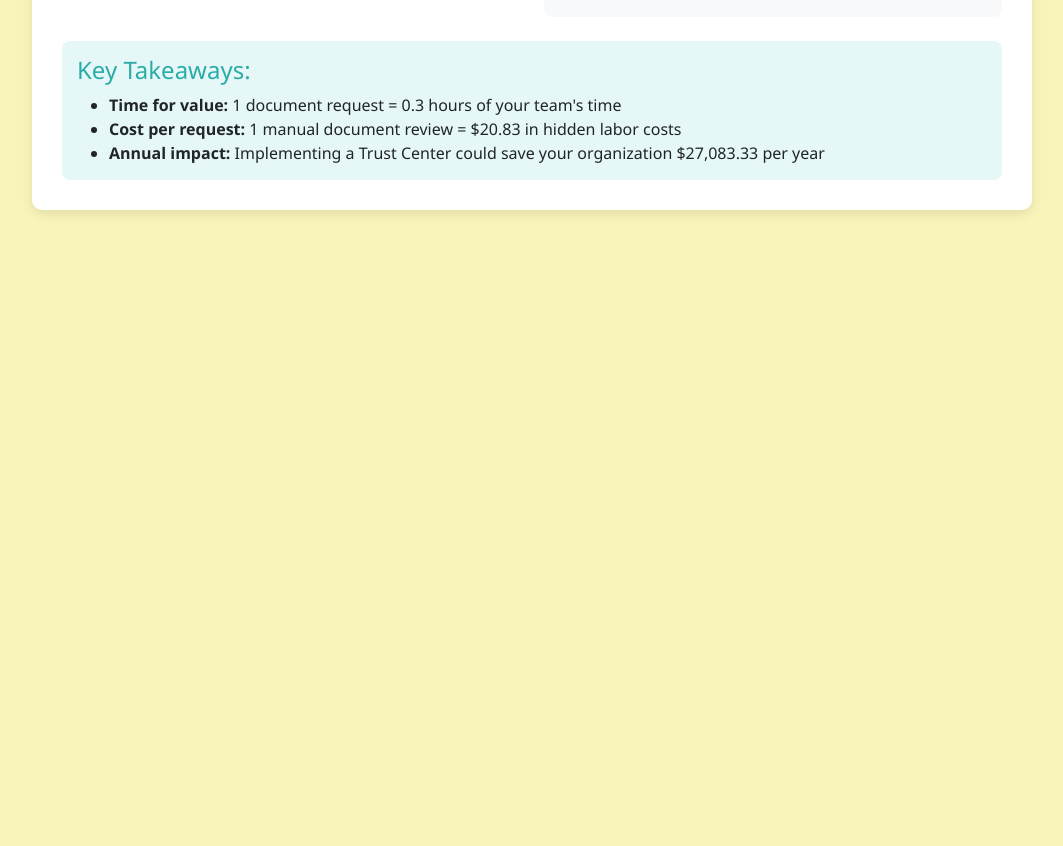
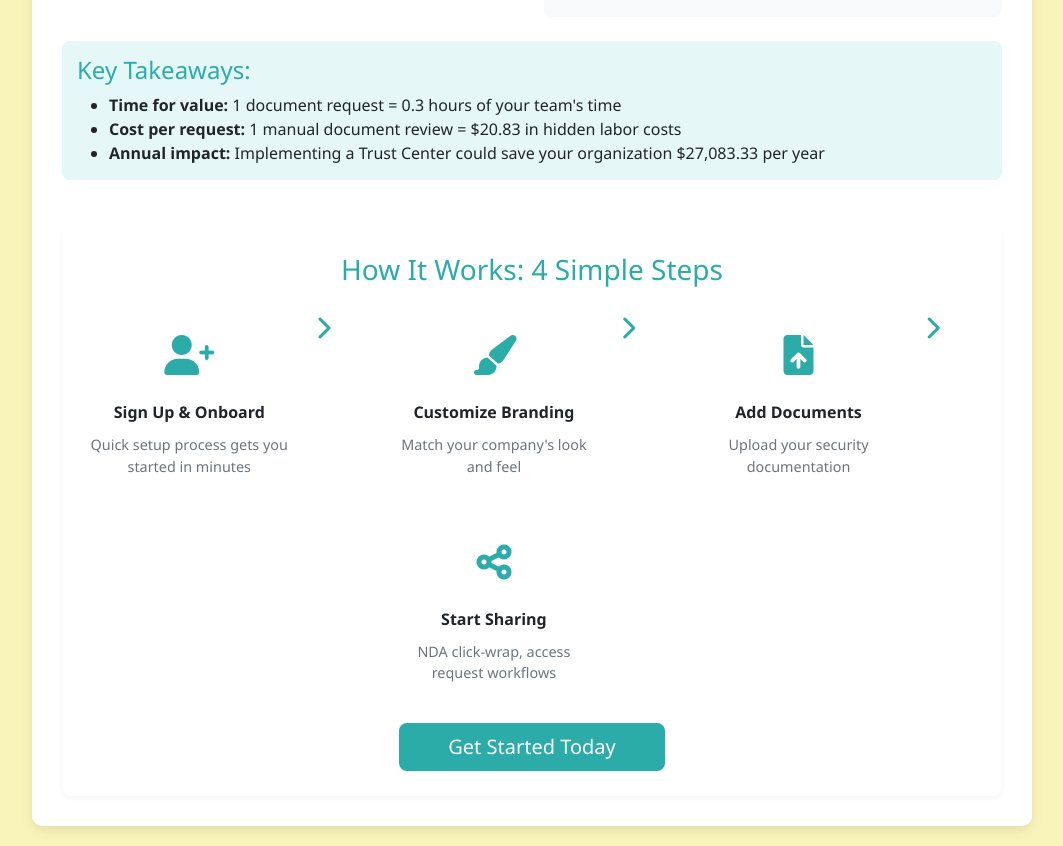
Before and after one commit to CannonSnow/ROI-calc-TC, a plain HTML site: page index.html in a window 1280 px wide. Shown: the part 744-1590 px from the top of the page, without its empty margins (108-1171 px from the left). Before the commit the page ends 974 px from the top, so only its background shows below. Drawn offline with nearby package versions, Linux system fonts and the light colour scheme.

Commit message:
Update index.html

```diff
--- a/index.html
+++ b/index.html
@@ -4,8 +4,9 @@
     <meta charset="UTF-8">
     <meta name="viewport" content="width=device-width, initial-scale=1.0">
     <title>Trust Center ROI Calculator</title>
-    <!-- Bootstrap CSS for styling -->
+    <!-- Bootstrap CSS and Font Awesome for icons -->
     <link href="https://cdn.jsdelivr.net/npm/bootstrap@5.3.0-alpha1/dist/css/bootstrap.min.css" rel="stylesheet">
+    <link rel="stylesheet" href="https://cdnjs.cloudflare.com/ajax/libs/font-awesome/6.0.0/css/all.min.css">
     <style>
         body {
             font-family: 'Segoe UI', Tahoma, Geneva, Verdana, sans-serif;
@@ -54,6 +55,37 @@
         }
         .text-primary {
             color: #2BACA8 !important;
+        }
+        .how-it-works {
+            background-color: #fff;
+            border-radius: 8px;
+            padding: 25px;
+            margin-top: 30px;
+            box-shadow: 0 2px 5px rgba(0,0,0,0.05);
+        }
+        .process-step {
+            text-align: center;
+            padding: 15px;
+        }
+        .step-icon {
+            font-size: 2.5rem;
+            color: #2BACA8;
+            margin-bottom: 15px;
+        }
+        .step-title {
+            font-weight: 600;
+            margin-bottom: 10px;
+        }
+        .step-desc {
+            font-size: 0.9rem;
+            color: #6c757d;
+        }
+        .process-arrow {
+            display: flex;
+            align-items: center;
+            justify-content: center;
+            color: #2BACA8;
+            font-size: 1.5rem;
         }
     </style>
 </head>
@@ -154,6 +186,61 @@
                 <li><strong>Annual impact:</strong> Implementing a Trust Center could save your organization <span id="takeAnnualMoney">$27,083.33</span> per year</li>
             </ul>
         </div>
+
+        <!-- How It Works Section -->
+        <div class="how-it-works mt-5">
+            <h3 class="text-center mb-4 text-primary">How It Works: 4 Simple Steps</h3>
+
+            <div class="row">
+                <div class="col-md-3 process-step">
+                    <div class="step-icon">
+                        <i class="fas fa-user-plus"></i>
+                    </div>
+                    <div class="step-title">Sign Up & Onboard</div>
+                    <div class="step-desc">Quick setup process gets you started in minutes</div>
+                </div>
+
+                <div class="d-none d-md-block col-md-1 process-arrow">
+                    <i class="fas fa-chevron-right"></i>
+                </div>
+
+                <div class="col-md-3 process-step">
+                    <div class="step-icon">
+                        <i class="fas fa-paint-brush"></i>
+                    </div>
+                    <div class="step-title">Customize Branding</div>
+                    <div class="step-desc">Match your company's look and feel</div>
+                </div>
+
+                <div class="d-none d-md-block col-md-1 process-arrow">
+                    <i class="fas fa-chevron-right"></i>
+                </div>
+
+                <div class="col-md-3 process-step">
+                    <div class="step-icon">
+                        <i class="fas fa-file-upload"></i>
+                    </div>
+                    <div class="step-title">Add Documents</div>
+                    <div class="step-desc">Upload your security documentation</div>
+                </div>
+
+                <div class="d-none d-md-block col-md-1 process-arrow">
+                    <i class="fas fa-chevron-right"></i>
+                </div>
+
+                <div class="col-md-3 process-step offset-md-4 mt-md-4">
+                    <div class="step-icon">
+                        <i class="fas fa-share-alt"></i>
+                    </div>
+                    <div class="step-title">Start Sharing</div>
+                    <div class="step-desc">NDA click-wrap, access request workflows</div>
+                </div>
+            </div>
+
+            <div class="text-center mt-4">
+                <a href="#" class="btn btn-lg px-5" style="background-color: #2BACA8; color: white;">Get Started Today</a>
+            </div>
+        </div>
     </div>
 
     <script>
```
